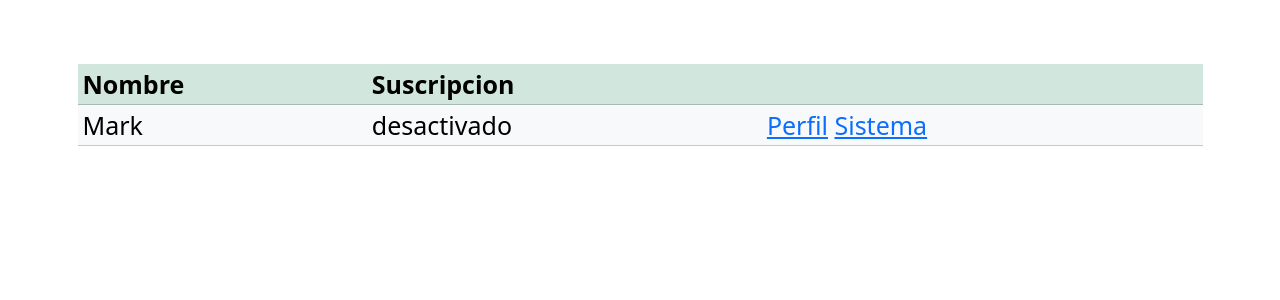
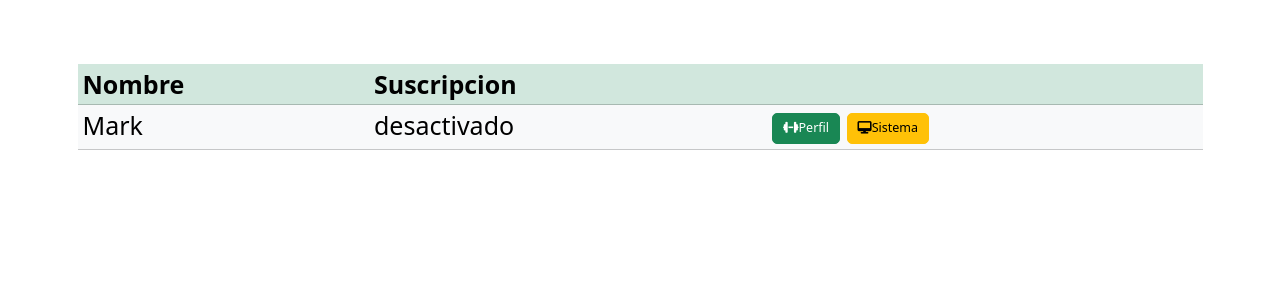
Before and after one commit to rugamac/Proyecto_AmbWeb, a PHP site: page / in a window 1280 px wide. Shown: the top 300 px of the page. Run offline with PHP 8.4, Linux system fonts and the light colour scheme.

Commit message:
index
iconos font awesome

```diff
--- a/Proyecto_SC502/index.php
+++ b/Proyecto_SC502/index.php
@@ -21,6 +21,9 @@
     <title>Index</title>
     <link href="https://cdn.jsdelivr.net/npm/bootstrap@5.3.3/dist/css/bootstrap.min.css" rel="stylesheet"
         integrity="sha384-QWTKZyjpPEjISv5WaRU9OFeRpok6YctnYmDr5pNlyT2bRjXh0JMhjY6hW+ALEwIH" crossorigin="anonymous">
+    <link rel="stylesheet" href="https://cdnjs.cloudflare.com/ajax/libs/font-awesome/6.5.1/css/all.min.css"
+        integrity="sha512-DTOQO9RWCH3ppGqcWaEA1BIZOC6xxalwEsw9c2QQeAIftl+Vegovlnee1c9QX4TctnWMn13TZye+giMm8e2LwA=="
+        crossorigin="anonymous" referrerpolicy="no-referrer" />
 
 </head>
 
@@ -42,8 +45,8 @@
                     <td>Mark</td>
                     <td>desactivado</td>
                     <td>
-                        <a href="" >Perfil</a>
-                        <a href="" >Sistema</a>
+                        <a href="" class="btn btn-success btn-lg"><i class="fa-solid fa-dumbbell"></i>Perfil</a>
+                        <a href="" class="btn btn-warning btn-lg"><i class="fa-solid fa-desktop"></i>Sistema</a>
                     </td>
                 </tr>
             </tbody>
```
